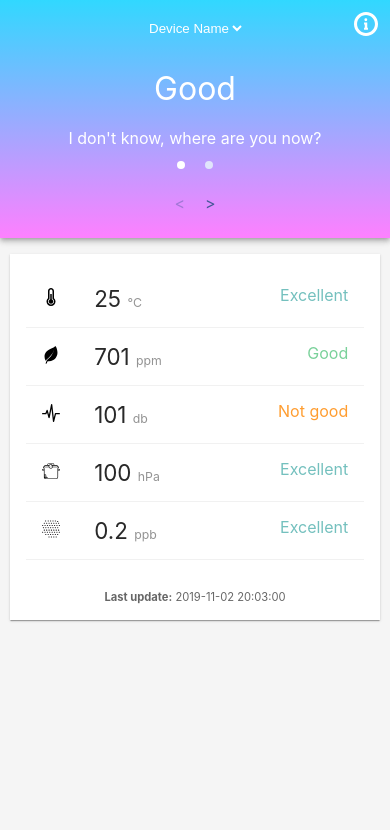
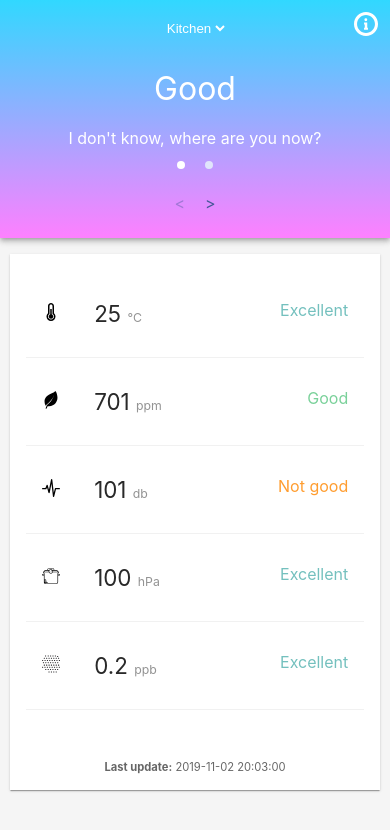
Before and after one commit to MpStyle/air-quality-monitor, a React (Create React App) app in the folder web-interface/: page /#/ in a window 390 px wide. Shown: the top 830 px of the page. Built offline with nearby package versions, Linux system fonts and the light colour scheme; data requests are answered from the project's data file.

Commit message:
Web interface - Improved visualization on small screen

```diff
--- a/web-interface/db.json
+++ b/web-interface/db.json
@@ -2,7 +2,7 @@
     "device": [
         {
             "id": "01",
-            "name": "Device Name"
+            "name": "Kitchen"
         }
     ],
     "airQualityData": [
--- a/web-interface/src/component/datarow/DataRow.scss
+++ b/web-interface/src/component/datarow/DataRow.scss
@@ -2,7 +2,7 @@
 
 .data {
     margin: 0px auto;
-    padding: 15px 1em;
+    padding: 30px 1em;
     display: flex;
     border-bottom: 1px solid $color-text-very-light;
 
--- a/web-interface/src/component/home/Home.scss
+++ b/web-interface/src/component/home/Home.scss
@@ -13,7 +13,7 @@
       font-size: 0.7em;
       color: rgba(0,0,0,0.6);
       text-align: center;
-      margin-top: 30px;
+      margin-top: 50px;
 
       span{
         font-weight: bold;
```
